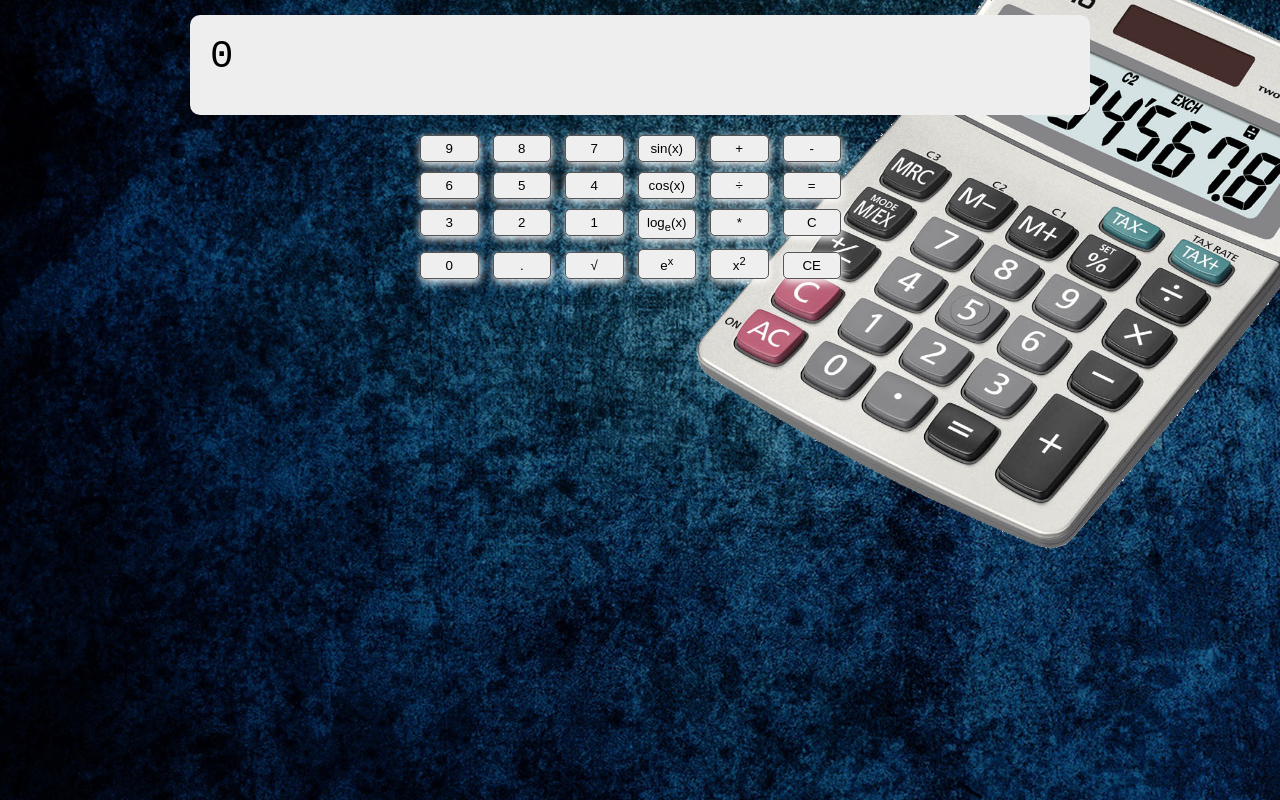
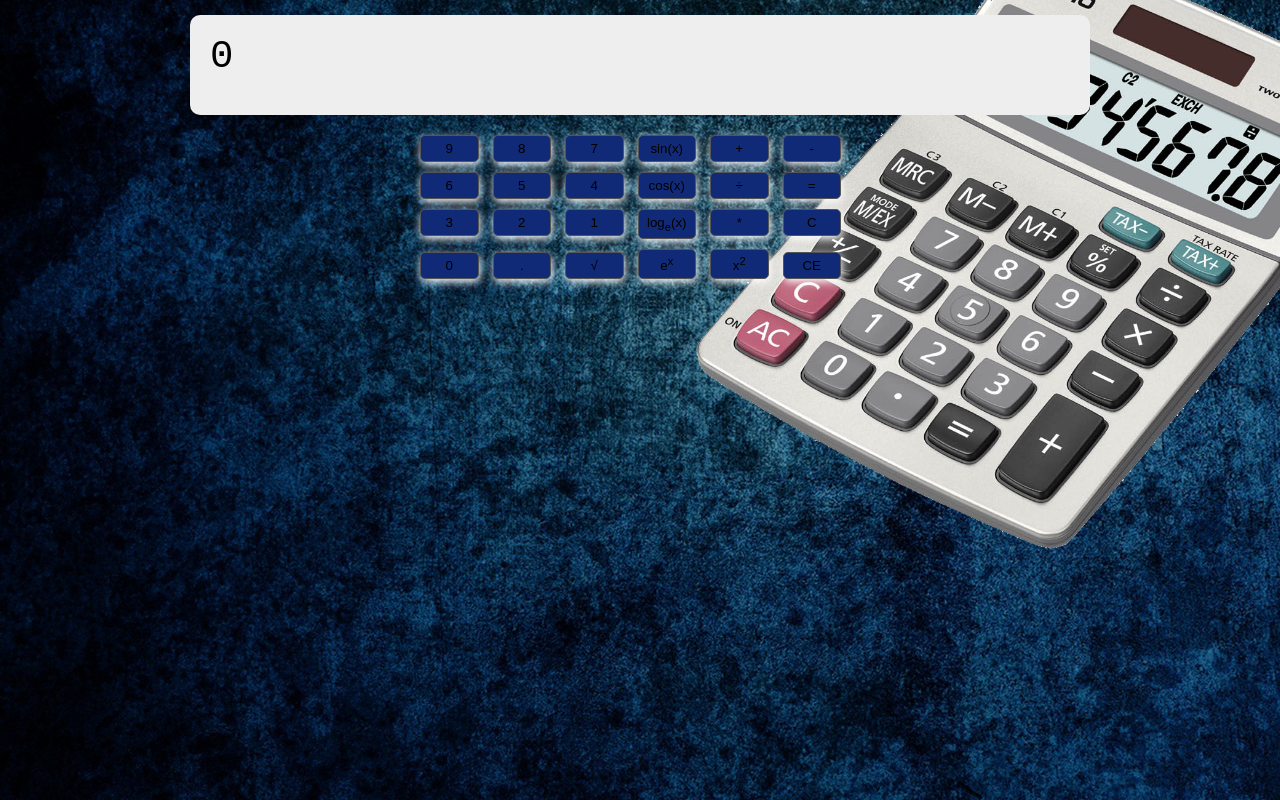
Before and after one commit to PI15v-PPSE/calculator, a plain HTML site: page index.html in a window 1280 px wide. Drawn offline with Linux system fonts and the light colour scheme.

Commit message:
lab4 modifi file in master

```diff
--- a/css/style.css
+++ b/css/style.css
@@ -25,7 +25,7 @@ body{
 }
 
 .NumButtons button{
-	background: #efefef;
+	background: #112A78;
 	width: 13%;
 	margin: 5px;
 	padding: 5px;
```
